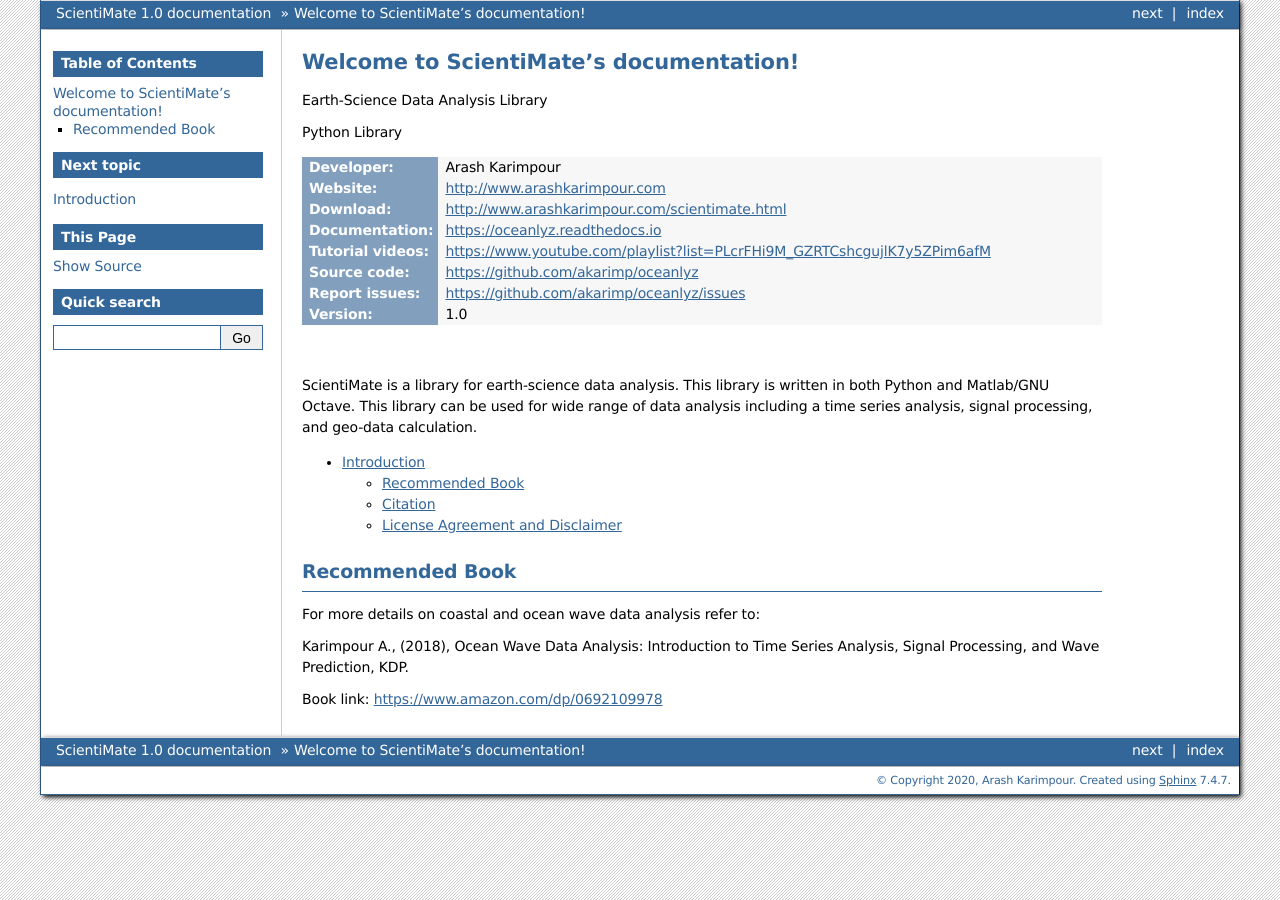
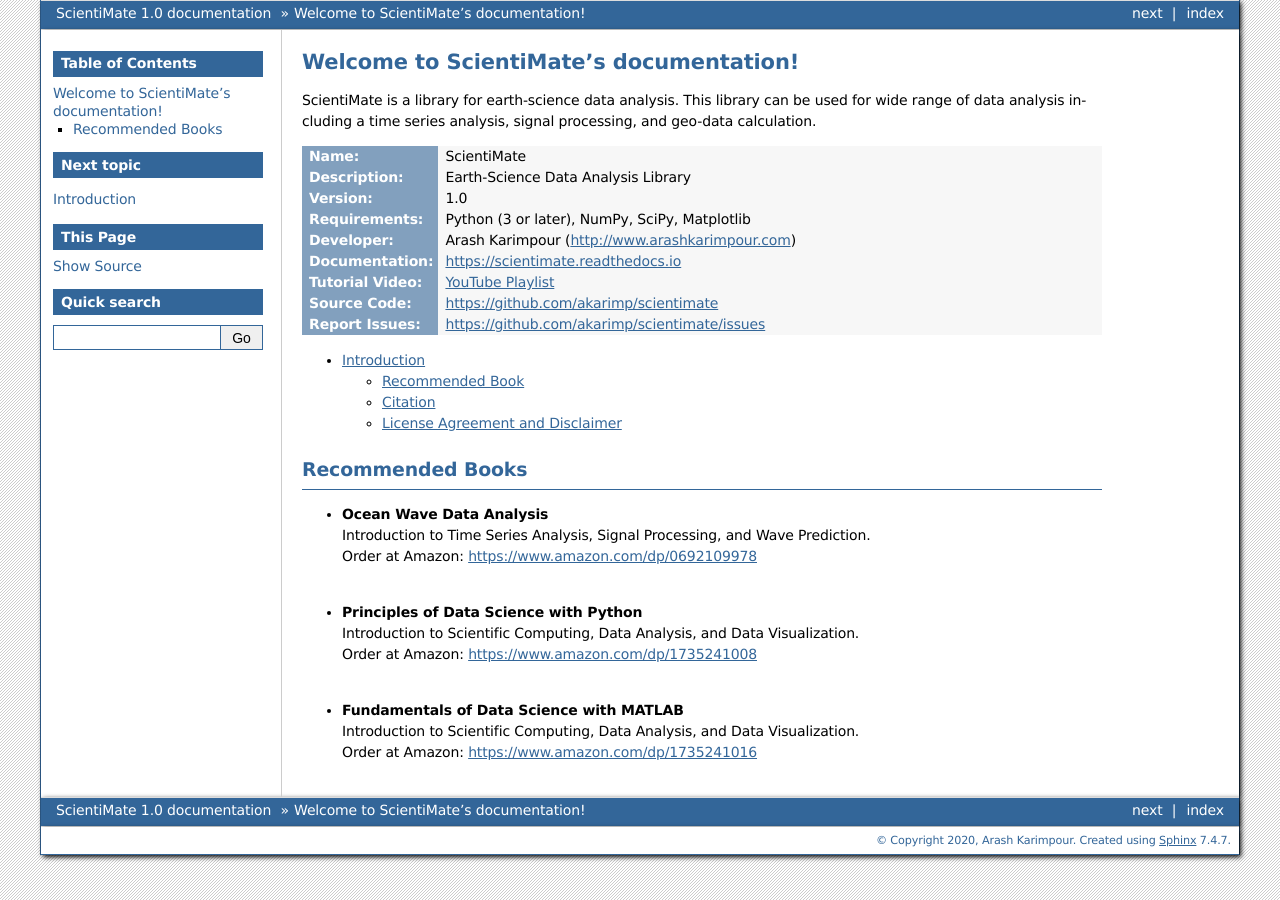
Before and after one commit to akarimp/ScientiMate, a Sphinx documentation site: the page built from docs/index.rst, in a window 1280 px wide. Built offline with Sphinx 7.4.7, drawn with Linux system fonts in a browser that asks for light colours.

Commit message:
Update index.rst

```diff
--- a/docs/index.rst
+++ b/docs/index.rst
@@ -8,38 +8,37 @@
 Welcome to ScientiMate's documentation!
 =======================================
 
-Earth-Science Data Analysis Library
+ScientiMate is a library for earth-science data analysis. This library can be used for wide range of data analysis including a time series analysis, signal processing, and geo-data calculation.
 
-Python Library
-
-:Developer: Arash Karimpour
-:Website: http://www.arashkarimpour.com
-:Download: http://www.arashkarimpour.com/scientimate.html
-:Documentation: https://oceanlyz.readthedocs.io
-:Tutorial videos: https://www.youtube.com/playlist?list=PLcrFHi9M_GZRTCshcgujlK7y5ZPim6afM
-:Source code: https://github.com/akarimp/oceanlyz
-:Report issues: https://github.com/akarimp/oceanlyz/issues
+:Name: ScientiMate
+:Description: Earth-Science Data Analysis Library
 :Version: 1.0
-
-.. :Date: August, 2020
-
-|
-
-ScientiMate is a library for earth-science data analysis. This library is written in both Python and Matlab/GNU Octave. This library can be used for wide range of data analysis including a time series analysis, signal processing, and geo-data calculation.
+:Requirements: Python (3 or later), NumPy, SciPy, Matplotlib
+:Developer: Arash Karimpour (http://www.arashkarimpour.com)
+:Documentation: https://scientimate.readthedocs.io
+:Tutorial Video: `YouTube Playlist <https://www.youtube.com/playlist?list=PLcrFHi9M_GZRTCshcgujlK7y5ZPim6afM>`_
+:Source Code: https://github.com/akarimp/scientimate
+:Report Issues: https://github.com/akarimp/scientimate/issues
 
 .. toctree::
     :maxdepth: 2
 
     1_Introduction.rst
 
-Recommended Book
-----------------
+Recommended Books
+-----------------
 
-For more details on coastal and ocean wave data analysis refer to:
-
-Karimpour A., (2018), Ocean Wave Data Analysis: Introduction to Time Series Analysis, Signal Processing, and Wave Prediction, KDP.
-
-Book link: https://www.amazon.com/dp/0692109978
+* | **Ocean Wave Data Analysis**
+  | Introduction to Time Series Analysis, Signal Processing, and Wave Prediction.
+  | Order at Amazon: https://www.amazon.com/dp/0692109978
+  |
+* | **Principles of Data Science with Python**
+  | Introduction to Scientific Computing, Data Analysis, and Data Visualization.
+  | Order at Amazon: https://www.amazon.com/dp/1735241008
+  |
+* | **Fundamentals of Data Science with MATLAB**
+  | Introduction to Scientific Computing, Data Analysis, and Data Visualization.
+  | Order at Amazon: https://www.amazon.com/dp/1735241016
 
 
 .. Indices and tables
```
